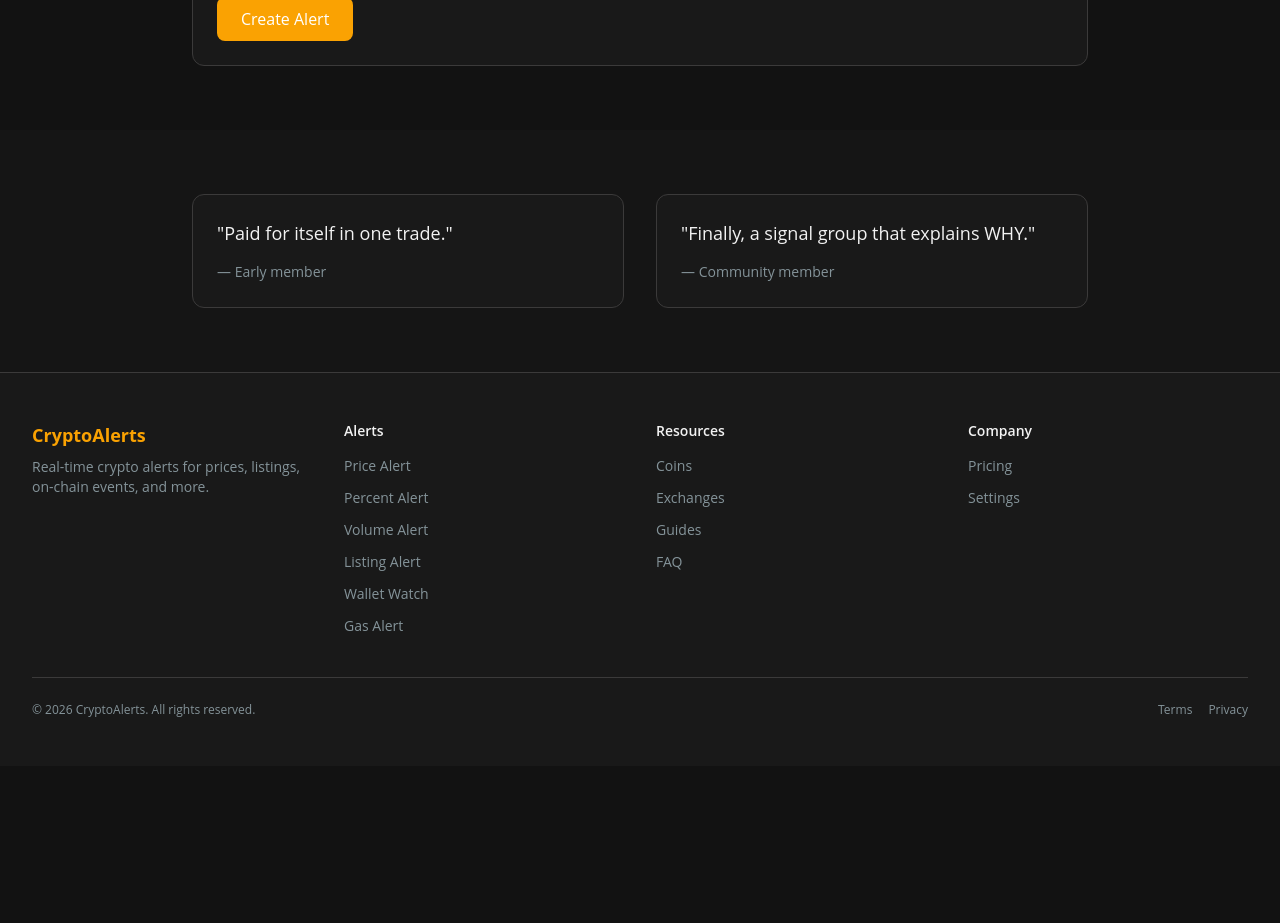
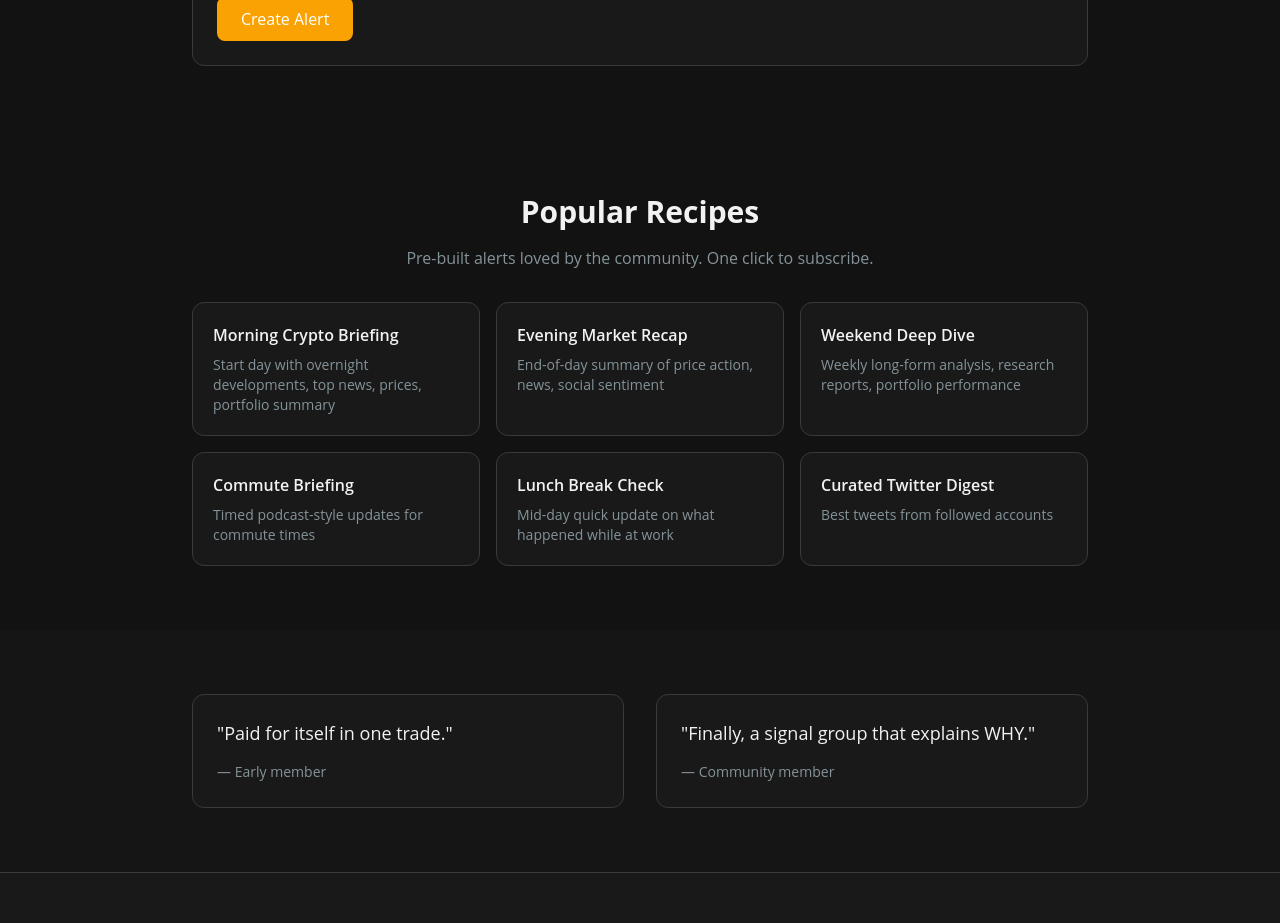
Before and after one commit to AlphadayHQ/recipes, a React (Vite) app: page / in a window 1280 px wide. Shown: the part 1680-2603 px from the top of the page. Before the commit the page ends 2446 px from the top, so only its background shows below. Built offline with nearby package versions, Linux system fonts and the light colour scheme.

Commit message:
feat: add popular recipes section to Home page with community-loved alert options

```diff
--- a/src/pages/Home.tsx
+++ b/src/pages/Home.tsx
@@ -74,13 +74,14 @@ const marketConfigs: Record<string, AlertFormConfig> = {
   },
 };
 
-// const ingredients = [
-//   'Real-time breakout alerts',
-//   'Smart money flow tracking',
-//   'Narrative shifts before they trend',
-//   '5-minute daily market briefings',
-//   'Clear entries, risk levels, invalidation',
-// ];
+const popularRecipes = [
+  { name: 'Morning Crypto Briefing', description: 'Start day with overnight developments, top news, prices, portfolio summary' },
+  { name: 'Evening Market Recap', description: 'End-of-day summary of price action, news, social sentiment' },
+  { name: 'Weekend Deep Dive', description: 'Weekly long-form analysis, research reports, portfolio performance' },
+  { name: 'Commute Briefing', description: 'Timed podcast-style updates for commute times' },
+  { name: 'Lunch Break Check', description: 'Mid-day quick update on what happened while at work' },
+  { name: 'Curated Twitter Digest', description: 'Best tweets from followed accounts' },
+];
 
 const notList = [
   'Not another noisy signal group.',
@@ -178,6 +179,29 @@ export function Home() {
         </div>
       </section>
 
+      {/* Popular Recipes */}
+      <section className="py-16 px-4">
+        <div className="max-w-4xl mx-auto">
+          <h2 className="text-2xl sm:text-3xl font-bold text-center mb-4">
+            Popular Recipes
+          </h2>
+          <p className="text-text-muted text-center mb-8 max-w-xl mx-auto">
+            Pre-built alerts loved by the community. One click to subscribe.
+          </p>
+          <div className="grid grid-cols-1 sm:grid-cols-2 lg:grid-cols-3 gap-4">
+            {popularRecipes.map((recipe) => (
+              <div
+                key={recipe.name}
+                className="p-5 bg-surface border border-surface-border rounded-xl hover:border-primary transition-colors cursor-pointer"
+              >
+                <h3 className="text-base font-semibold mb-2">{recipe.name}</h3>
+                <p className="text-sm text-text-muted">{recipe.description}</p>
+              </div>
+            ))}
+          </div>
+        </div>
+      </section>
+
       {/* Social Proof */}
       <section className="py-16 px-4 bg-surface/50">
         <div className="max-w-4xl mx-auto">
```
